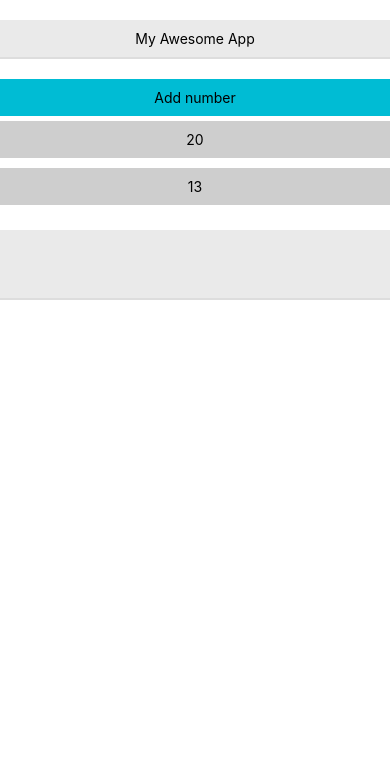
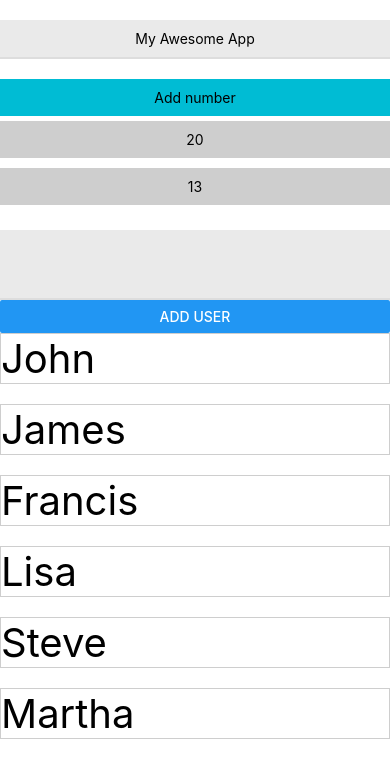
Before and after one commit to MilkMill/goPractice, a React Native app: screen / in a window 390 px wide. Shown: the top 778 px of the page. Built offline with nearby package versions, Linux system fonts and the light colour scheme.

Commit message:
buttons
item key
adding

```diff
--- a/src/Input/Input.js
+++ b/src/Input/Input.js
@@ -4,12 +4,15 @@ import {
     Text,
     View,
     TextInput,
+    Button,
+    ScrollView,
 } from 'react-native';
 
 class Input extends Component {
 
     state = {
-        myInput: ''
+        myInput: '',
+        users: ['John','James', 'Francis', 'Lisa', 'Steve', 'Martha'],
     }
 
     onChangeInput = (value) => {
@@ -17,19 +20,44 @@ class Input extends Component {
             myInput: value
         })
     }
+
+    onAddUser = () => {
+        this.setState(prevState => {
+            return {
+                myInput: '',
+                users:[...prevState.users, prevState.myInput]
+            }
+        })
+    }
+
     render() {
         return(
+
             <View style={styles.inputWrapper}>
                 <TextInput
                 style={styles.input}
                 value={this.state.myInput}
                 onChangeText={this.onChangeInput}
                 multiline={true}
-                maxLength={10}
+                maxLength={100}
                 editable={true}
                 autoCapitalize={'words'}
                 />
+            <Button
+            title='Add User'
+            onPress={this.onAddUser}
+            />
+            <ScrollView>
+                <View>
+            {
+                this.state.users.map(item => (
+                    <Text style={styles.users} key={item}>{item}</Text>
+                ))
+            }
+                </View>
+            </ScrollView>
             </View>
+
         )
     }
 }
@@ -50,6 +78,12 @@ const styles = StyleSheet.create({
       fontSize: 20,
       padding: 10
     },
+    users: {
+        fontSize: 40,
+        borderWidth: 1,
+        borderColor: '#cecece',
+        marginBottom: 20
+    }
   });
 
 export default Input;
```
